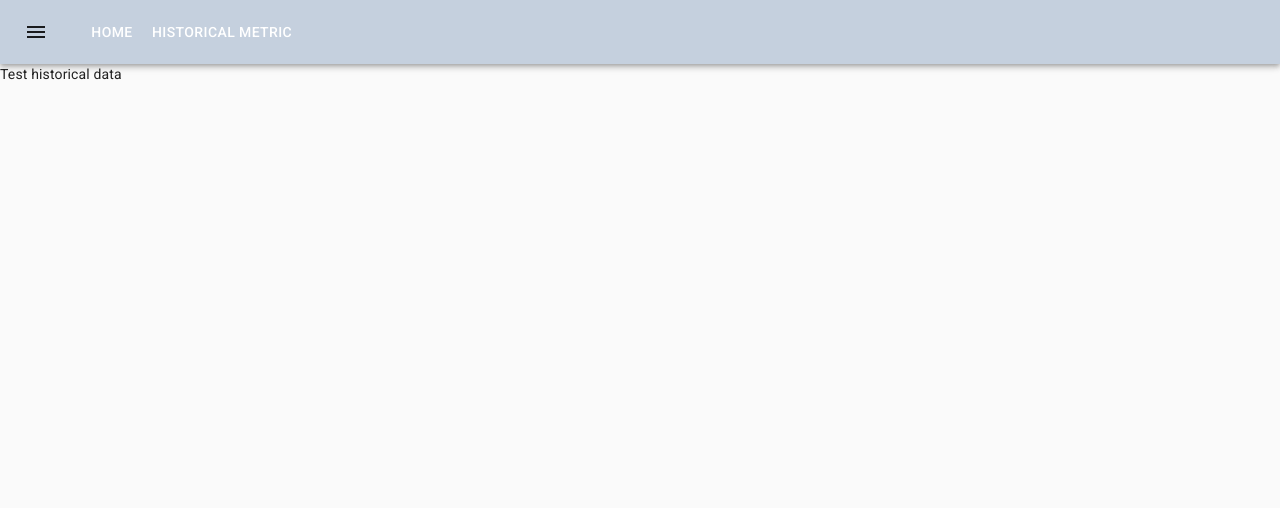
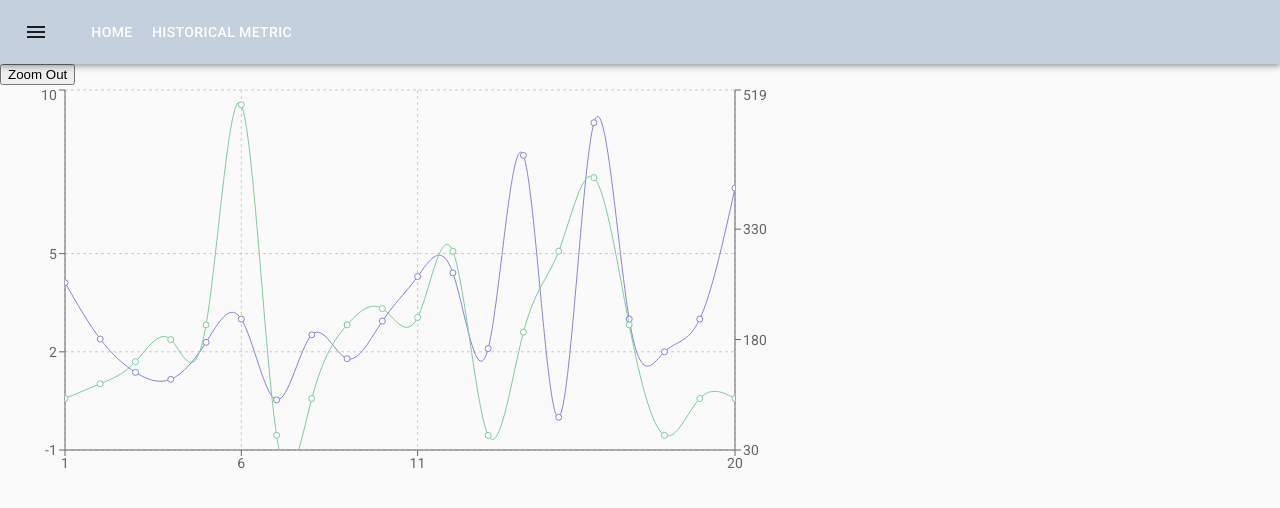
Before and after one commit to pratapshiv1992/eog-react-assessment, a React (Create React App) app: page /#/historical-metric in a window 1280 px wide. Shown: the top 508 px of the page. Built offline with nearby package versions, Linux system fonts and the light colour scheme; no server answers; what urql would draw is missing.

Commit message:
chart and getMetric graphql api integrated

```diff
--- a/package.json
+++ b/package.json
@@ -5,17 +5,19 @@
   "dependencies": {
     "@material-ui/core": "^4.0.2",
     "@material-ui/icons": "^4.0.1",
+    "axios": "^0.19.0",
     "graphql": "^14.3.1",
     "isomorphic-fetch": "^2.2.1",
     "keyboardjs": "^2.5.1",
     "react": "16.8.6",
     "react-dom": "16.8.6",
+    "react-redux": "^7.1.0-rc.1",
     "react-router-dom": "^5.0.0",
-    "react-redux": "^7.1.0-rc.1",
     "react-scripts": "3.0.1",
     "react-toastify": "^4.4.0",
     "react-use": "^9.4.0",
     "rebound": "^0.1.0",
+    "recharts": "^1.6.2",
     "redux": "^4.0.1",
     "redux-saga": "^1.0.3",
     "urql": "^1.1.1"
--- a/src/App.js
+++ b/src/App.js
@@ -16,6 +16,7 @@ import Header from "./components/Header";
 import Wrapper from "./components/Wrapper";
 import NowWhat from "./components/NowWhat";
 import Navbar from './Navbar'
+import HistoricalChart from './components/HistoricalChart';
 
 const store = createStore();
 const theme = createMuiTheme({
@@ -45,7 +46,7 @@ const App = props => (
         <Navbar />
         <Switch>
           <Route path='/' exact component={(props)=> <Home  {...props} />} />
-          <Route path='/historical-metric' exact component={(props)=> <>Test historical data</> }  />
+          <Route path='/historical-metric' exact component={(props)=> <HistoricalChart /> }  />
           <Redirect to="/" />
         </Switch>
       </HashRouter>
--- /dev/null
+++ b/src/components/HistoricalChart.js
@@ -0,0 +1,184 @@
+import React, { PureComponent } from 'react';
+import {
+ LineChart, Line, CartesianGrid, XAxis, YAxis, Tooltip, ReferenceArea,
+} from 'recharts';
+import axios from 'axios';
+const data = [
+  { name: 1, cost: 4.11, impression: 100 },
+  { name: 2, cost: 2.39, impression: 120 },
+  { name: 3, cost: 1.37, impression: 150 },
+  { name: 4, cost: 1.16, impression: 180 },
+  { name: 5, cost: 2.29, impression: 200 },
+  { name: 6, cost: 3, impression: 499 },
+  { name: 7, cost: 0.53, impression: 50 },
+  { name: 8, cost: 2.52, impression: 100 },
+  { name: 9, cost: 1.79, impression: 200 },
+  { name: 10, cost: 2.94, impression: 222 },
+  { name: 11, cost: 4.3, impression: 210 },
+  { name: 12, cost: 4.41, impression: 300 },
+  { name: 13, cost: 2.1, impression: 50 },
+  { name: 14, cost: 8, impression: 190 },
+  { name: 15, cost: 0, impression: 300 },
+  { name: 16, cost: 9, impression: 400 },
+  { name: 17, cost: 3, impression: 200 },
+  { name: 18, cost: 2, impression: 50 },
+  { name: 19, cost: 3, impression: 100 },
+  { name: 20, cost: 7, impression: 100 },
+];
+
+const getAxisYDomain = (from, to, ref, offset) => {
+  const refData = data.slice(from - 1, to);
+  let [bottom, top] = [refData[0][ref], refData[0][ref]];
+  refData.forEach((d) => {
+    if (d[ref] > top) top = d[ref];
+    if (d[ref] < bottom) bottom = d[ref];
+  });
+
+  return [(bottom | 0) - offset, (top | 0) + offset];
+};
+
+const initialState = {
+  data,
+  left: 'dataMin',
+  right: 'dataMax',
+  refAreaLeft: '',
+  refAreaRight: '',
+  top: 'dataMax+1',
+  bottom: 'dataMin-1',
+  top2: 'dataMax+20',
+  bottom2: 'dataMin-20',
+  animation: true,
+  metricValues:''
+};
+
+const getDateFromEpoch =(utcSeconds)=>{
+let date = new Date(0);
+date.setUTCSeconds(utcSeconds);
+return date;
+}
+
+export default class HistoricalChart extends PureComponent {
+  constructor(props) {
+    super(props);
+    this.state = initialState;
+  }
+
+  zoom() {
+    let { refAreaLeft, refAreaRight, data } = this.state;
+
+    if (refAreaLeft === refAreaRight || refAreaRight === '') {
+      this.setState(() => ({
+        refAreaLeft: '',
+        refAreaRight: '',
+      }));
+      return;
+    }
+
+    // xAxis domain
+    if (refAreaLeft > refAreaRight) [refAreaLeft, refAreaRight] = [refAreaRight, refAreaLeft];
+
+    // yAxis domain
+    const [bottom, top] = getAxisYDomain(refAreaLeft, refAreaRight, 'cost', 1);
+    const [bottom2, top2] = getAxisYDomain(refAreaLeft, refAreaRight, 'impression', 50);
+
+    this.setState(() => ({
+      refAreaLeft: '',
+      refAreaRight: '',
+      data: data.slice(),
+      left: refAreaLeft,
+      right: refAreaRight,
+      bottom,
+      top,
+      bottom2,
+      top2,
+    }));
+  }
+
+
+  zoomOut() {
+    const { data } = this.state;
+    this.setState(() => ({
+      data: data.slice(),
+      refAreaLeft: '',
+      refAreaRight: '',
+      left: 'dataMin',
+      right: 'dataMax',
+      top: 'dataMax+1',
+      bottom: 'dataMin',
+      top2: 'dataMax+50',
+      bottom: 'dataMin+50',
+    }));
+  }
+
+  componentDidMount(){
+    console.log('---mounted')
+    axios({
+      url: 'https://react.eogresources.com/graphql',
+      method: 'post',
+      data: {
+        query: `{
+          getMetrics
+        }`
+      }
+    }).then(({data:{data:{getMetrics:metricValues}}}) => {
+      this.setState({metricValues});
+    });
+  }
+
+  render() {
+    const {
+      data, left, right, refAreaLeft, refAreaRight, top, bottom, top2, bottom2,
+    } = this.state;
+
+    return (
+      <div className="highlight-bar-charts" style={{ userSelect: 'none' }}>
+        <button
+          href="javascript: void(0);"
+          className="btn update"
+          onClick={this.zoomOut.bind(this)}
+        >
+          Zoom Out
+        </button>
+
+        <LineChart
+          width={800}
+          height={400}
+          data={data}
+          onMouseDown={e => this.setState({ refAreaLeft: e.activeLabel })}
+          onMouseMove={e => this.state.refAreaLeft && this.setState({ refAreaRight: e.activeLabel })}
+          onMouseUp={this.zoom.bind(this)}
+        >
+          <CartesianGrid strokeDasharray="3 3" />
+          <XAxis
+            allowDataOverflow
+            dataKey="name"
+            domain={[left, right]}
+            type="number"
+          />
+          <YAxis
+            allowDataOverflow
+            domain={[bottom, top]}
+            type="number"
+            yAxisId="1"
+          />
+          <YAxis
+            orientation="right"
+            allowDataOverflow
+            domain={[bottom2, top2]}
+            type="number"
+            yAxisId="2"
+          />
+          <Tooltip />
+          <Line yAxisId="1" type="natural" dataKey="cost" stroke="#8884d8" animationDuration={300} />
+          <Line yAxisId="2" type="natural" dataKey="impression" stroke="#82ca9d" animationDuration={300} />
+
+          {
+            (refAreaLeft && refAreaRight) ? (
+              <ReferenceArea yAxisId="1" x1={refAreaLeft} x2={refAreaRight} strokeOpacity={0.3} />) : null
+            }
+        </LineChart>
+
+      </div>
+    );
+  }
+}
```
Also changed, not shown: 1 other file (tests, documents, lock files or other folders).
